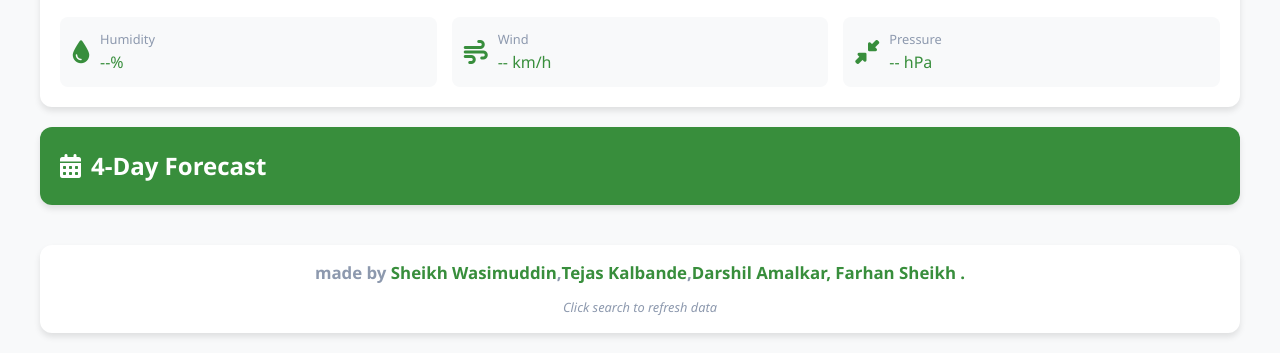
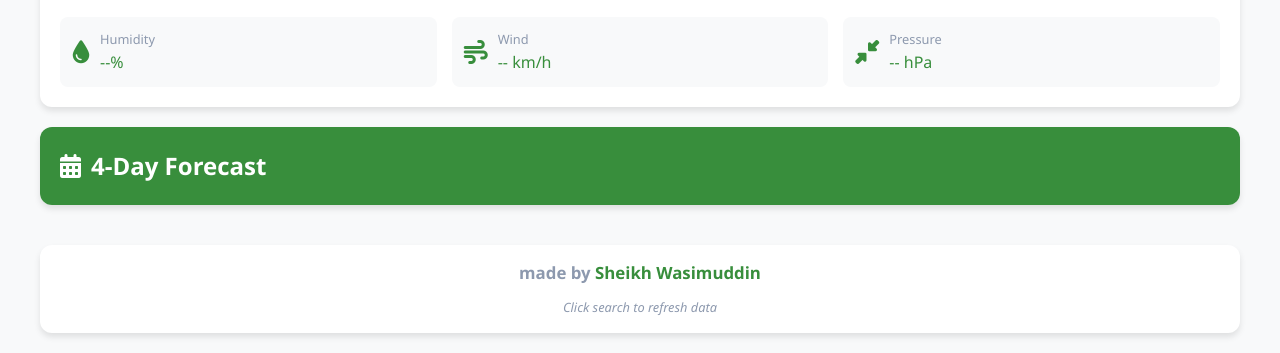
Before and after one commit to sheikhwasimuddin/CoolCity, a website: page weather-forecast/index box.html in a window 1280 px wide. Shown: the part 462-815 px from the top of the page. Drawn offline with Linux system fonts and the light colour scheme; no server answers.

Commit message:
Update index box.html

```diff
--- a/weather-forecast/index box.html
+++ b/weather-forecast/index box.html
@@ -93,7 +93,7 @@
 
         <!-- Footer Card -->
         <div class="card footer-card">
-            <h3>made by <a href="https://www.linkedin.com/in/sheikhwasimuddin">Sheikh Wasimuddin</a>,<a href="https://www.linkedin.com/in/tejas-kalbande-71b4a3222/">Tejas Kalbande</a>,<a href="https://www.linkedin.com/in/darshil-amalkar-b61a61349/">Darshil Amalkar,</a> <a href="https://www.linkedin.com/in/farhan-sheikh-47b593286/">Farhan Sheikh .</a></h3>
+            <h3>made by <a href="https://www.linkedin.com/in/sheikhwasimuddin">Sheikh Wasimuddin</a></h3>
             <p class="refresh-note">Click search to refresh data</p>
         </div>
     </div>
```
